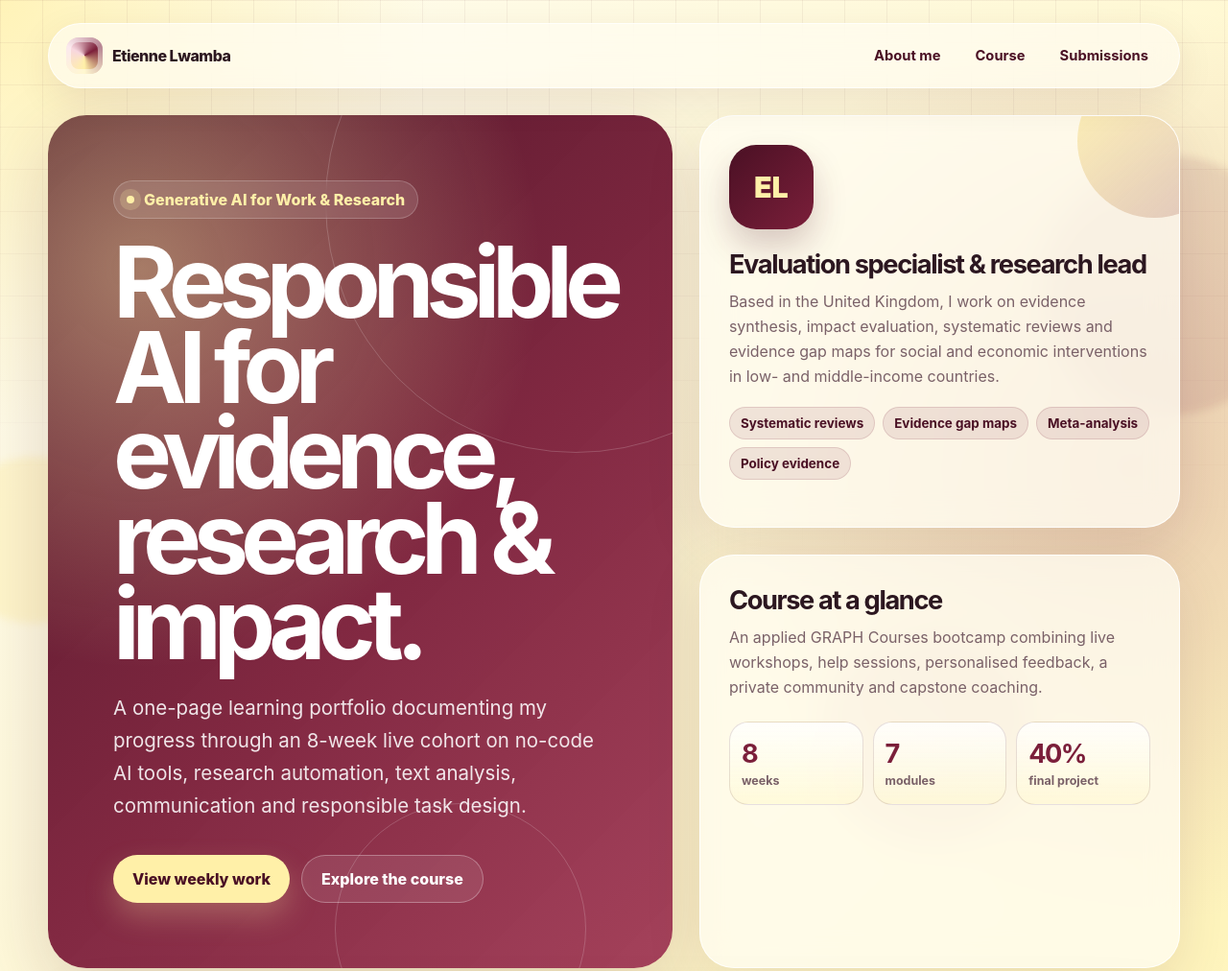
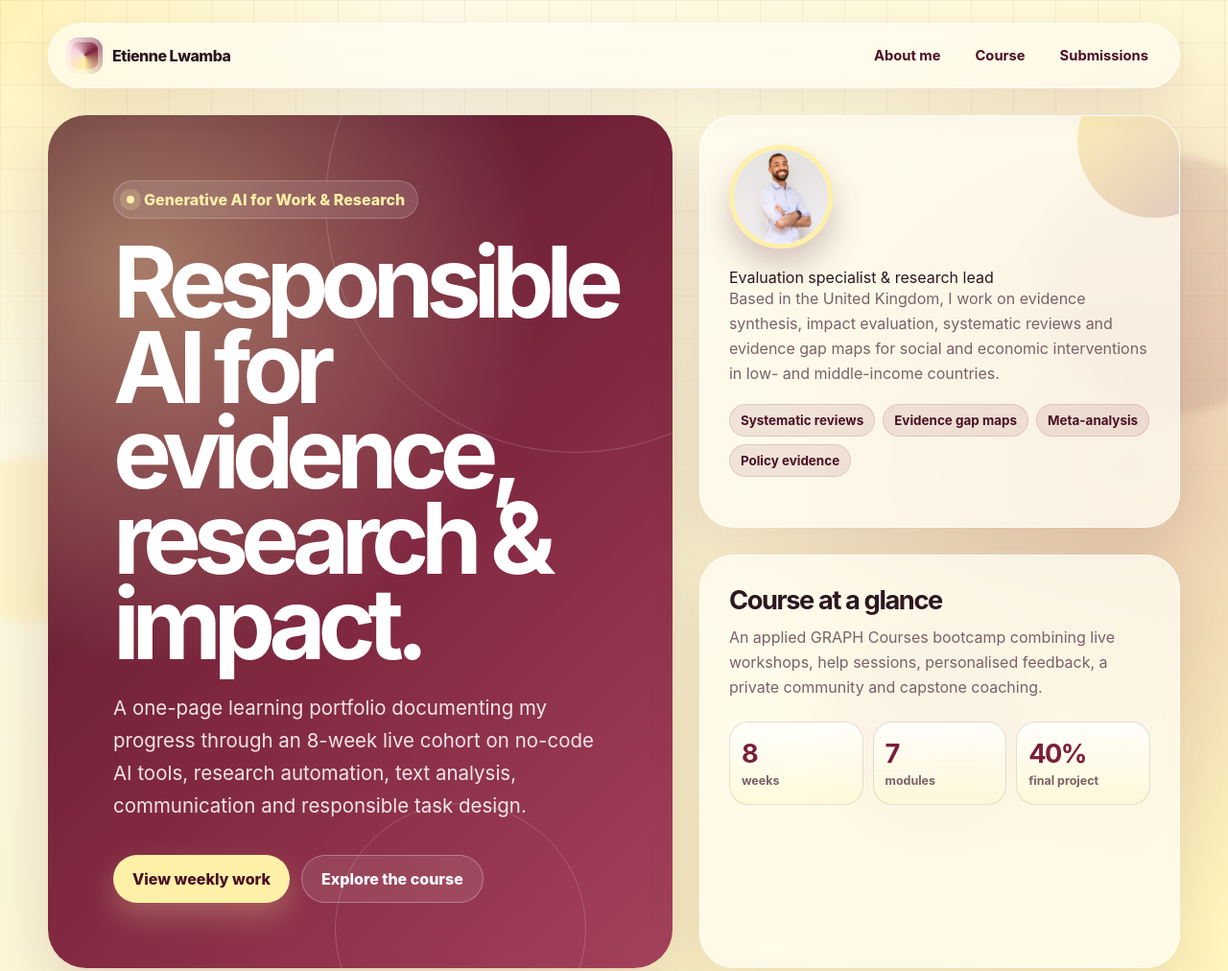
Before and after one commit to etiennelwamba/graph-ai-portfolio, a plain HTML site: page index.html in a window 1280 px wide. Shown: the top 1012 px of the page at 96% size. Drawn offline with Linux system fonts and the light colour scheme.

Commit message:
Update index.html

```diff
--- a/index.html
+++ b/index.html
@@ -255,17 +255,16 @@
     }
 
     .avatar {
-      width: 88px;
-      height: 88px;
-      border-radius: 28px;
-      display: grid;
-      place-items: center;
-      background: linear-gradient(135deg, var(--deep-bordeaux), var(--bordeaux));
-      color: var(--butter);
-      font-weight: 900;
-      font-size: 1.9rem;
+      width: 108px;
+      height: 108px;
+      border-radius: 50%;
+      display: block;
+      object-fit: cover;
       margin-bottom: 20px;
-      box-shadow: 0 18px 34px rgba(74,16,36,.22);
+      border: 5px solid var(--butter);
+      box-shadow: 0 18px 34px rgba(74,16,36,.24);
+      position: relative;
+      z-index: 1;
     }
 
     .profile-card h2,
@@ -656,7 +655,7 @@
 
       <aside class="side-stack" aria-label="Profile highlights">
         <div class="profile-card">
-          <div class="avatar">EL</div>
+          <img class="avatar" src="https://github.com/etiennelwamba/graph-ai-portfolio/blob/main/aa2e34d6-5980-406f-9342-e305d6b0e696.jpeg?raw=true" alt="Portrait of Etienne Lwamba
           <h2>Evaluation specialist & research lead</h2>
           <p>
             Based in the United Kingdom, I work on evidence synthesis, impact evaluation, systematic reviews and evidence gap maps for social and economic interventions in low- and middle-income countries.
```
